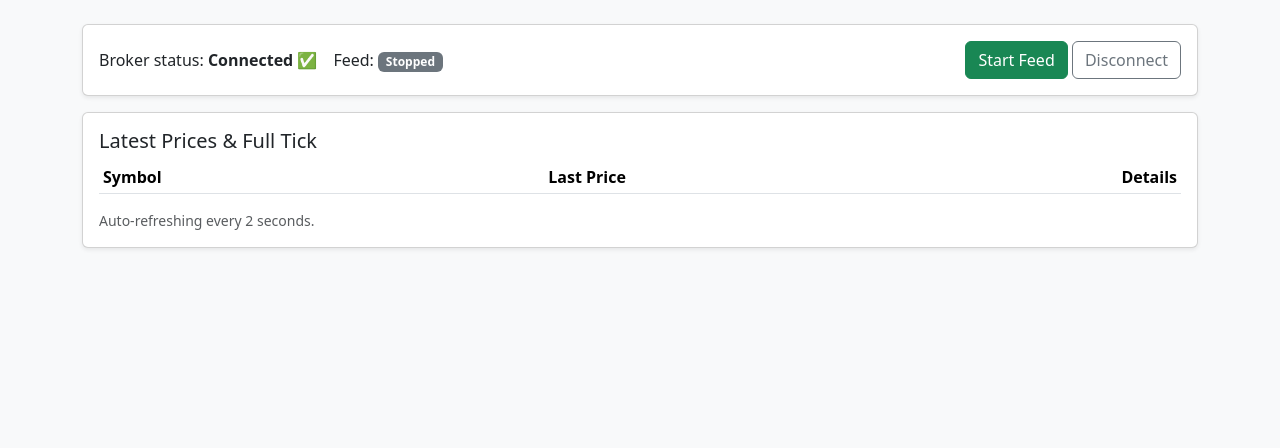
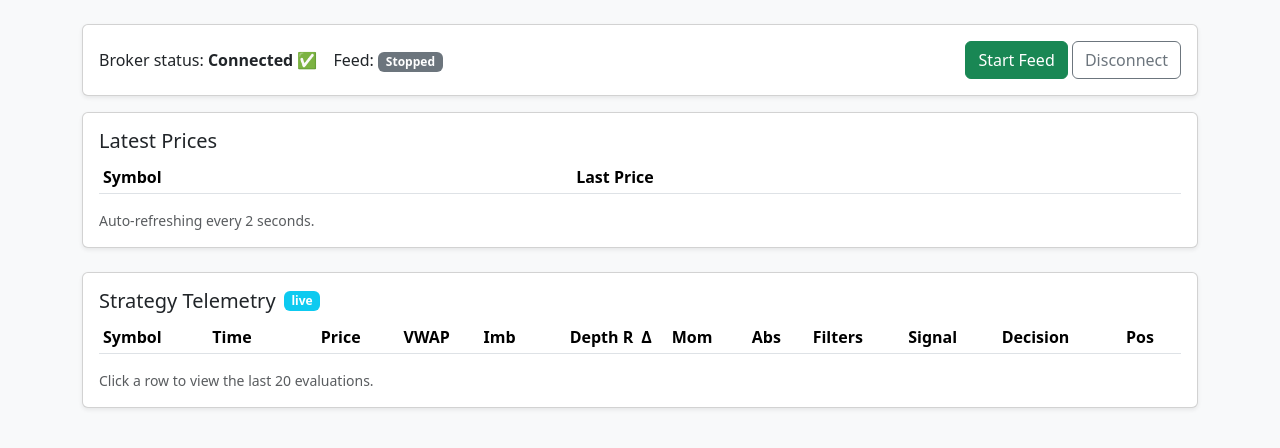
Before and after one commit to aspingunaraj/DanVentures, a Flask app: page / in a window 1280 px wide. Shown: the part 56-504 px from the top of the page. Run offline with Flask 3, Linux system fonts and the light colour scheme; lists and menus that the app fills with data are empty; some libraries are stand-ins or nearby versions.

```diff
--- a/web/app.py
+++ b/web/app.py
@@ -1,10 +1,10 @@
 # web/app.py
-import os, sys, threading, logging
-from collections import deque, defaultdict
+import os, sys, threading, logging, inspect
+from collections import deque
 from flask import Flask, render_template, redirect, request, url_for, flash, jsonify
 from zoneinfo import ZoneInfo
 
-# ensure project root is on path when running via `python web/app.py` (Flask CLI already sets it)
+# ensure project root is on path when running via `python web/app.py`
 sys.path.append(os.path.dirname(os.path.dirname(__file__)))
 
 from settings import load_config, TOKENS_PATH
@@ -12,10 +12,9 @@ from core.broker import Broker
 from core.instruments import ensure_cache, build_maps
 from core.stream import Stream, TickBus
 
-# ---- import your strategy here ----
+# ---- strategy imports ----
 from strategies.orderflow_liquidity_trap import OrderFlowLiquidityTrap
 from strategies.oflt_config import CONFIG as OFLT_CONFIG
-
 
 app = Flask(__name__)
 app.secret_key = os.environ.get("FLASK_SECRET", "dev-secret")
@@ -29,56 +28,73 @@ _broker = Broker(
     tokens_path=str(TOKENS_PATH),
 )
 
-# ---- runtime / trading toggles (SAFE defaults) ----
-DRY_MODE = True               # set to False to send real CO orders
-EXCHANGE = "NSE"              # CO is supported for NSE EQ; keep to NSE
-STRAT_WINDOW = 5              # last-N ticks for momentum check
-STRAT_SL_PCT = 0.003          # 0.3% SL trigger from entry
-STRAT_QTY = 1                 # default quantity per order
-
-# --- feed globals (kept simple for now) ---
+# --- feed globals ---
 _bus = TickBus()
 _stream = None           # type: Stream | None
 _sym2tok = {}
 _tok2sym = {}
-_last = {}               # symbol -> last_price (for display)
-_last50 = {}             # symbol -> deque of last 50 full ticks (dicts)
+_last = {}               # symbol -> last_price
+_last50 = {}             # symbol -> deque of last 50 ticks
 MAX_TICKS = 50
 _feed_lock = threading.Lock()
 
 # --- strategy wiring ---
-_strategies = []         # list of instantiated strategy objects
+_strategies = []         # list of strategy instances
 
 class StrategyContext:
     """Lightweight dependency bundle passed to strategies."""
-    def __init__(self, broker, tokens_map, dry=True, exchange="NSE"):
+    def __init__(self, broker, tokens_map, dry=True, exchange="NSE", tz=None, report=None):
         self.broker = broker
         self.tokens = tokens_map          # symbol -> instrument_token
         self.dry = dry
         self.exchange = exchange
+        self.tz = tz or ZoneInfo("Asia/Kolkata")
+        # report(symbol:str, diag:dict) -> None
+        self.report = report or (lambda symbol, diag: None)
+
     def log(self, msg: str):
         app.logger.info(msg)
+
+# ---- strategy diagnostics (tiny pipeline) ----
+# Keep a short rolling history per symbol in memory
+STRAT_DIAG = {}  # symbol -> deque(maxlen=50)
+DIAG_LOCK = threading.Lock()
+
+def report_diag(symbol: str, diag: dict):
+    """Called by strategies to report one evaluation snapshot."""
+    try:
+        # ensure minimal fields for safety
+        diag = dict(diag or {})
+        diag.setdefault("symbol", symbol)
+        with DIAG_LOCK:
+            dq = STRAT_DIAG.get(symbol)
+            if dq is None:
+                dq = deque(maxlen=50)
+                STRAT_DIAG[symbol] = dq
+            dq.append(diag)
+    except Exception:
+        app.logger.exception("report_diag failed")
 
 @app.route("/")
 def home():
     access_token = _broker.load_access_token()
     status = "Connected ✅" if access_token else "Not connected"
     feed_running = _stream is not None
-    # symbols shown in table = those we've seen ticks for
     with _feed_lock:
         symbols = sorted(list(_last.keys()))
         last = dict(_last)
-    return render_template("index.html",
-                           connected=bool(access_token),
-                           status=status,
-                           feed_running=feed_running,
-                           symbols=symbols,
-                           last=last)
+    return render_template(
+        "index.html",
+        connected=bool(access_token),
+        status=status,
+        feed_running=feed_running,
+        symbols=symbols,
+        last=last
+    )
 
 @app.route("/connect")
 def connect():
     api_key = _cfg["broker"]["api_key"]
-    # explicit URL, equivalent to _broker.login_url()
     return redirect(f"https://kite.zerodha.com/connect/login?v=3&api_key={api_key}")
 
 @app.route("/redirect")
@@ -96,7 +112,6 @@ def auth_redirect():
 
 @app.route("/disconnect", methods=["POST"])
 def disconnect():
-    # optional helper to clear the token and force a fresh login
     try:
         if os.path.exists(TOKENS_PATH):
             os.remove(TOKENS_PATH)
@@ -118,14 +133,12 @@ def feed_start():
         flash("Please connect Zerodha first.", "warning")
         return redirect(url_for("home"))
 
-    # quick sanity check: verify token works
-    # quick sanity check BEFORE starting feed
+    # quick sanity BEFORE starting feed
     try:
         _broker.profile()
-    except Exception as e:
+    except Exception:
         flash("Please Connect Zerodha on this domain first (token missing/expired).", "warning")
         return redirect(url_for("home"))
-
 
     # build instruments cache & maps
     ensure_cache(_broker.kite)
@@ -133,12 +146,12 @@ def feed_start():
 
     # resolve universe → tokens
     symbols = _cfg["universe"]["symbols"]
-    tokens = [ _sym2tok[s] for s in symbols if s in _sym2tok ]
+    tokens = [_sym2tok[s] for s in symbols if s in _sym2tok]
     if not tokens:
         flash("No tokens to subscribe. Check your universe.symbols.", "danger")
         return redirect(url_for("home"))
 
-    # ---- subscriber: update last price and store last 50 full ticks per symbol
+    # UI sink: update last and last50
     def ui_sink(ticks):
         with _feed_lock:
             for t in ticks:
@@ -152,18 +165,19 @@ def feed_start():
                 if dq is None:
                     dq = deque(maxlen=MAX_TICKS)
                     _last50[sym] = dq
-                dq.append(dict(t))  # append a shallow copy
+                dq.append(dict(t))  # shallow copy
 
     _bus.subscribe(ui_sink)
 
     # ---- build & wire strategies (one per symbol) ----
-   # ---- build & wire strategies (one per symbol) ----
     _strategies = []
     ctx = StrategyContext(
         broker=_broker,
         tokens_map=_sym2tok,
         dry=OFLT_CONFIG["dry_run"],
-        exchange=OFLT_CONFIG["exchange"]
+        exchange=OFLT_CONFIG["exchange"],
+        tz=ZoneInfo("Asia/Kolkata"),
+        report=report_diag,  # <<<<<< diagnostics callback
     )
 
     for sym in symbols:
@@ -181,12 +195,10 @@ def feed_start():
 
         _bus.subscribe(make_handler(strat))
 
-
-    # ---- start stream in background (FULL by default; change to mode="LTP" if needed)
     try:
         _stream = Stream(api_key=_broker.api_key, access_token=token, tokens=tokens, bus=_bus, mode="FULL")
         threading.Thread(target=_stream.start, kwargs={"threaded": True}, daemon=True).start()
-        flash(f"Feed started for {len(tokens)} instruments and {_len_safe(_strategies)} strategies.", "success")
+        flash(f"Feed started for {len(tokens)} instruments and {len(_strategies)} strategies.", "success")
     except Exception as e:
         _stream = None
         app.logger.exception("Failed to start stream")
@@ -225,14 +237,32 @@ def feed_last50():
         ticks = list(_last50.get(symbol, []))
     return {"symbol": symbol, "ticks": ticks}
 
-@app.route("/strategy/reset", methods=["POST"])
-def strategy_reset():
-    """Clear in-memory strategy state (handy during testing)."""
-    global _strategies
-    with _feed_lock:
-        _strategies = []
-    flash("Strategy state cleared. (Re-start the feed to re-instantiate strategies.)", "info")
-    return redirect(url_for("home"))
+# ---- NEW: strategy diagnostics endpoints ----
+@app.route("/strategy/diag_all")
+def strategy_diag_all():
+    """Return latest snapshot per symbol (if any)."""
+    out = {}
+    with DIAG_LOCK:
+        for sym, dq in STRAT_DIAG.items():
+            if dq:
+                out[sym] = dq[-1]
+    return jsonify(out)
+
+@app.route("/strategy/diag")
+def strategy_diag():
+    """Return last N snapshots for a given symbol."""
+    symbol = request.args.get("symbol")
+    n = int(request.args.get("n", 20))
+    if not symbol:
+        return {"error": "symbol query parameter required"}, 400
+    with DIAG_LOCK:
+        items = list(STRAT_DIAG.get(symbol, []))[-n:]
+    return jsonify({"symbol": symbol, "items": items})
+
+# Simple health for cloud readiness checks
+@app.route("/health")
+def health():
+    return {"ok": True}, 200
 
 # --- helpers ---
 def _len_safe(obj):
@@ -242,9 +272,4 @@ def _len_safe(obj):
         return 0
 
 if __name__ == "__main__":
-    # Running via `python web/app.py` is okay; Flask CLI is preferred
     app.run(debug=True, port=5050)
-
-@app.route("/health")
-def health():
-    return {"ok": True}, 200
--- a/web/templates/index.html
+++ b/web/templates/index.html
@@ -56,125 +56,209 @@
     </div>
   </div>
 
-  <div class="card shadow-sm">
+  <!-- Latest Prices (unchanged) -->
+  <div class="card shadow-sm mb-4">
     <div class="card-body">
-      <h5 class="card-title">Latest Prices & Full Tick</h5>
+      <h5 class="card-title">Latest Prices</h5>
       <table class="table table-sm align-middle" id="ticks-table">
-        <thead>
-          <tr>
-            <th>Symbol</th>
-            <th>Last Price</th>
-            <th style="width: 1%;">Details</th>
-          </tr>
-        </thead>
-        <tbody id="ticks-body">
+        <thead><tr><th>Symbol</th><th>Last Price</th></tr></thead>
+        <tbody>
           {% for s in symbols %}
-            <tr>
-              <td>{{ s }}</td>
-              <td>{{ last.get(s, '-') }}</td>
-              <td>
-                <button class="btn btn-sm btn-outline-secondary" onclick="showLast50('{{ s }}')">
-                  View last 50
-                </button>
-              </td>
-            </tr>
+            <tr><td>{{ s }}</td><td>{{ last.get(s, '-') }}</td></tr>
           {% endfor %}
         </tbody>
       </table>
       <div class="text-muted small">Auto-refreshing every 2 seconds.</div>
     </div>
   </div>
+
+  <!-- Strategy Telemetry -->
+  <div class="card shadow-sm">
+    <div class="card-body">
+      <div class="d-flex align-items-center mb-2">
+        <h5 class="card-title mb-0">Strategy Telemetry</h5>
+        <span class="ms-2 badge bg-info">live</span>
+      </div>
+
+      <table class="table table-sm align-middle" id="diag-table">
+        <thead>
+          <tr>
+            <th>Symbol</th>
+            <th>Time</th>
+            <th class="text-end">Price</th>
+            <th class="text-end">VWAP</th>
+            <th class="text-end">Imb</th>
+            <th class="text-end">Depth R</th>
+            <th>Δ</th>
+            <th>Mom</th>
+            <th>Abs</th>
+            <th>Filters</th>
+            <th>Signal</th>
+            <th>Decision</th>
+            <th>Pos</th>
+          </tr>
+        </thead>
+        <tbody><!-- populated by JS --></tbody>
+      </table>
+      <div class="text-muted small">Click a row to view the last 20 evaluations.</div>
+    </div>
+  </div>
 </div>
 
-<!-- Modal to show full tick payloads -->
-<div class="modal fade" id="last50Modal" tabindex="-1" aria-hidden="true">
+<!-- Modal: per-symbol history -->
+<div class="modal fade" id="histModal" tabindex="-1" aria-hidden="true">
   <div class="modal-dialog modal-xl modal-dialog-scrollable">
     <div class="modal-content">
       <div class="modal-header">
-        <h5 class="modal-title" id="last50Title">Last 50 ticks</h5>
+        <h6 class="modal-title" id="histTitle">History</h6>
         <button type="button" class="btn-close" data-bs-dismiss="modal" aria-label="Close"></button>
       </div>
       <div class="modal-body">
-        <div class="mb-3">
-          <div class="d-flex gap-2">
-            <button class="btn btn-sm btn-outline-primary" id="copyJsonBtn">Copy JSON</button>
-            <button class="btn btn-sm btn-outline-secondary" id="togglePrettyBtn">Toggle pretty</button>
-          </div>
-        </div>
-        <pre id="last50Content" class="bg-light p-3 border rounded" style="max-height:65vh; overflow:auto;"></pre>
+        <table class="table table-sm" id="hist-table">
+          <thead>
+            <tr>
+              <th>Time</th>
+              <th class="text-end">Price</th>
+              <th class="text-end">VWAP</th>
+              <th class="text-end">Imb</th>
+              <th class="text-end">Depth R</th>
+              <th>Δ</th>
+              <th>Mom</th>
+              <th>Abs</th>
+              <th>Filters</th>
+              <th>Signal</th>
+              <th>Decision</th>
+              <th>Pos</th>
+            </tr>
+          </thead>
+          <tbody><!-- populated by JS --></tbody>
+        </table>
       </div>
     </div>
   </div>
 </div>
 
 <script>
-async function refresh() {
+async function refreshPrices() {
   try {
     const res = await fetch("{{ url_for('feed_status') }}");
     const data = await res.json();
-    const tbody = document.querySelector("#ticks-body");
+    const tbody = document.querySelector("#ticks-table tbody");
     const rows = [];
     const last = data.last || {};
     const symbols = Object.keys(last).sort();
     for (const s of symbols) {
-      rows.push(
-        `<tr>
-           <td>${s}</td>
-           <td>${last[s]}</td>
-           <td><button class="btn btn-sm btn-outline-secondary" onclick="showLast50('${s}')">View last 50</button></td>
-         </tr>`
-      );
+      rows.push(`<tr><td>${s}</td><td class="text-end">${last[s]}</td></tr>`);
     }
     if (rows.length) tbody.innerHTML = rows.join("");
-  } catch (e) {
-    // ignore polling errors
-  }
-}
-setInterval(refresh, 2000);
-
-// Modal helpers
-let pretty = true;
-function formatJson(obj) {
-  try {
-    return pretty ? JSON.stringify(obj, null, 2) : JSON.stringify(obj);
-  } catch (e) {
-    return String(obj);
-  }
+  } catch (e) {}
 }
 
-async function showLast50(symbol) {
-  const res = await fetch(`/feed/last50?symbol=${encodeURIComponent(symbol)}`);
-  const data = await res.json();
-  // Prefer displaying the most recent full tick at top
-  const ticks = Array.isArray(data.ticks) ? data.ticks.slice().reverse() : [];
-  const modalTitle = document.getElementById('last50Title');
-  const modalContent = document.getElementById('last50Content');
-  modalTitle.textContent = `Last 50 ticks — ${symbol}`;
+function badge(ok, text) {
+  if (ok === true)  return `<span class="badge bg-success">${text||"✓"}</span>`;
+  if (ok === false) return `<span class="badge bg-danger">${text||"✗"}</span>`;
+  return `<span class="badge bg-secondary">${text||"–"}</span>`;
+}
+function trendBadge(slope) {
+  if (slope === "up") return `<span class="badge bg-success">↑</span>`;
+  if (slope === "down") return `<span class="badge bg-danger">↓</span>`;
+  return `<span class="badge bg-secondary">·</span>`;
+}
 
-  modalContent.textContent = formatJson(ticks);
+function formatDiagRow(sym, d) {
+  const ts = d.ts || "";
+  const price = (d.price ?? "-");
+  const vwap  = (d.vwap ?? "-");
+  const m = d.metrics || {};
+  const f = d.filters || {};
+  const g = d.signals || {};
+  const dec = d.decision || {};
+  const pos = d.position || {};
 
-  // Copy & pretty toggle handlers (bound each time to ensure latest content)
-  const copyBtn = document.getElementById('copyJsonBtn');
-  const toggleBtn = document.getElementById('togglePrettyBtn');
+  const filterAll = (f.session_ok && f.vwap_ok && f.spread_ok && f.jump_ok);
+  const filterBadge = filterAll ? badge(true,"OK") : badge(false,"Fail");
 
-  copyBtn.onclick = async () => {
-    try {
-      await navigator.clipboard.writeText(JSON.stringify(ticks, null, 2));
-      copyBtn.textContent = 'Copied!';
-      setTimeout(() => copyBtn.textContent = 'Copy JSON', 1000);
-    } catch (_) {}
-  };
-  toggleBtn.onclick = () => {
-    pretty = !pretty;
-    modalContent.textContent = formatJson(ticks);
-  };
+  const signalStr = g.long_ok ? "Long" : (g.short_ok ? "Short" : "—");
+  const mom = m.momentum || "–";
+  const absb = (m.absorption===true);
 
-  const modalEl = document.getElementById('last50Modal');
-  const modal = new bootstrap.Modal(modalEl);
-  modal.show();
+  return `
+    <tr class="diag-row" data-symbol="${sym}" style="cursor:pointer">
+      <td>${sym}</td>
+      <td>${ts}</td>
+      <td class="text-end">${price}</td>
+      <td class="text-end">${vwap}</td>
+      <td class="text-end">${m.imb_avg?.toFixed?.(2) ?? "-"}</td>
+      <td class="text-end">${m.depth_ratio?.toFixed?.(2) ?? "-"}</td>
+      <td>${trendBadge(m.delta_slope || "flat")}</td>
+      <td>${mom}</td>
+      <td>${absb ? badge(true) : badge(null)}</td>
+      <td>${filterBadge}</td>
+      <td>${signalStr}</td>
+      <td>${dec.action || "HOLD"}</td>
+      <td>${(pos.state || "FLAT")}</td>
+    </tr>`;
 }
+
+async function refreshDiag() {
+  try {
+    const res = await fetch("{{ url_for('strategy_diag_all') }}");
+    const data = await res.json();
+    const tbody = document.querySelector("#diag-table tbody");
+    const syms = Object.keys(data).sort();
+    const rows = [];
+    for (const s of syms) {
+      rows.push(formatDiagRow(s, data[s]));
+    }
+    tbody.innerHTML = rows.join("");
+
+    // attach click -> history
+    for (const tr of tbody.querySelectorAll("tr.diag-row")) {
+      tr.addEventListener("click", async () => {
+        const sym = tr.getAttribute("data-symbol");
+        await showHistory(sym);
+      });
+    }
+  } catch (e) {}
+}
+
+async function showHistory(symbol) {
+  try {
+    const res = await fetch(`{{ url_for('strategy_diag') }}?symbol=${encodeURIComponent(symbol)}&n=20`);
+    const payload = await res.json();
+    document.getElementById("histTitle").textContent = `History • ${payload.symbol}`;
+    const tbody = document.querySelector("#hist-table tbody");
+    const rows = [];
+    for (const d of (payload.items || [])) {
+      const m = d.metrics || {}, f = d.filters || {}, g = d.signals || {}, dec = d.decision || {}, p = d.position || {};
+      const filterAll = (f.session_ok && f.vwap_ok && f.spread_ok && f.jump_ok);
+      rows.push(`
+        <tr>
+          <td>${d.ts || ""}</td>
+          <td class="text-end">${d.price ?? "-"}</td>
+          <td class="text-end">${d.vwap ?? "-"}</td>
+          <td class="text-end">${m.imb_avg?.toFixed?.(2) ?? "-"}</td>
+          <td class="text-end">${m.depth_ratio?.toFixed?.(2) ?? "-"}</td>
+          <td>${(m.delta_slope==="up"?"↑":(m.delta_slope==="down"?"↓":"·"))}</td>
+          <td>${m.momentum || "–"}</td>
+          <td>${m.absorption===true ? "✓" : "·"}</td>
+          <td>${filterAll ? "OK" : "Fail"}</td>
+          <td>${g.long_ok ? "Long" : (g.short_ok ? "Short" : "—")}</td>
+          <td>${dec.action || "HOLD"}</td>
+          <td>${p.state || "FLAT"}</td>
+        </tr>
+      `);
+    }
+    tbody.innerHTML = rows.join("");
+    const modal = new bootstrap.Modal(document.getElementById("histModal"));
+    modal.show();
+  } catch (e) {}
+}
+
+setInterval(refreshPrices, 2000);
+setInterval(refreshDiag, 2000);
+
 </script>
-
 <script src="https://cdn.jsdelivr.net/npm/bootstrap@5.3.2/dist/js/bootstrap.bundle.min.js"></script>
 </body>
 </html>
```
Also changed, not shown: strategies/orderflow_liquidity_trap.py (+214 -23 lines).
